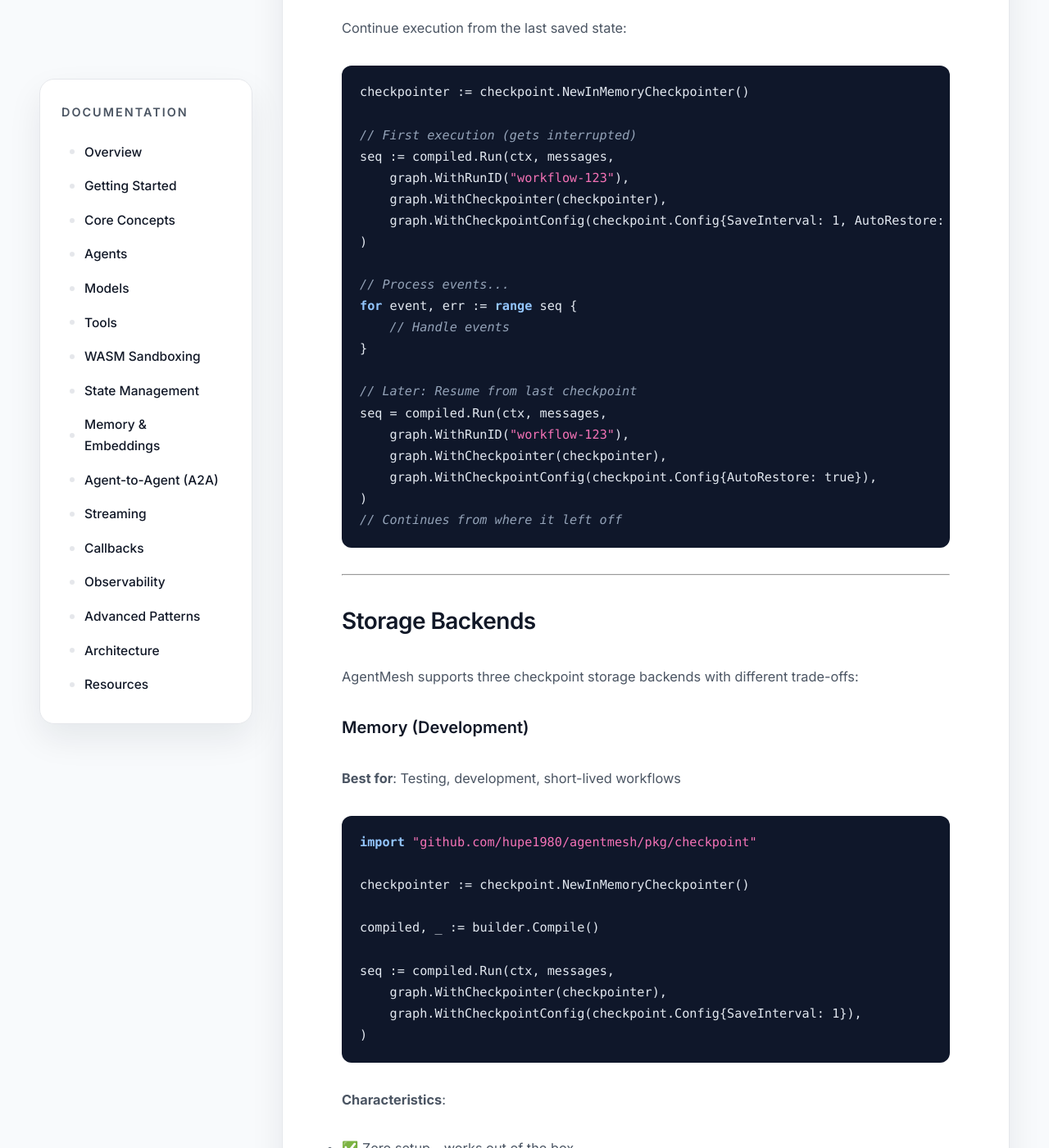
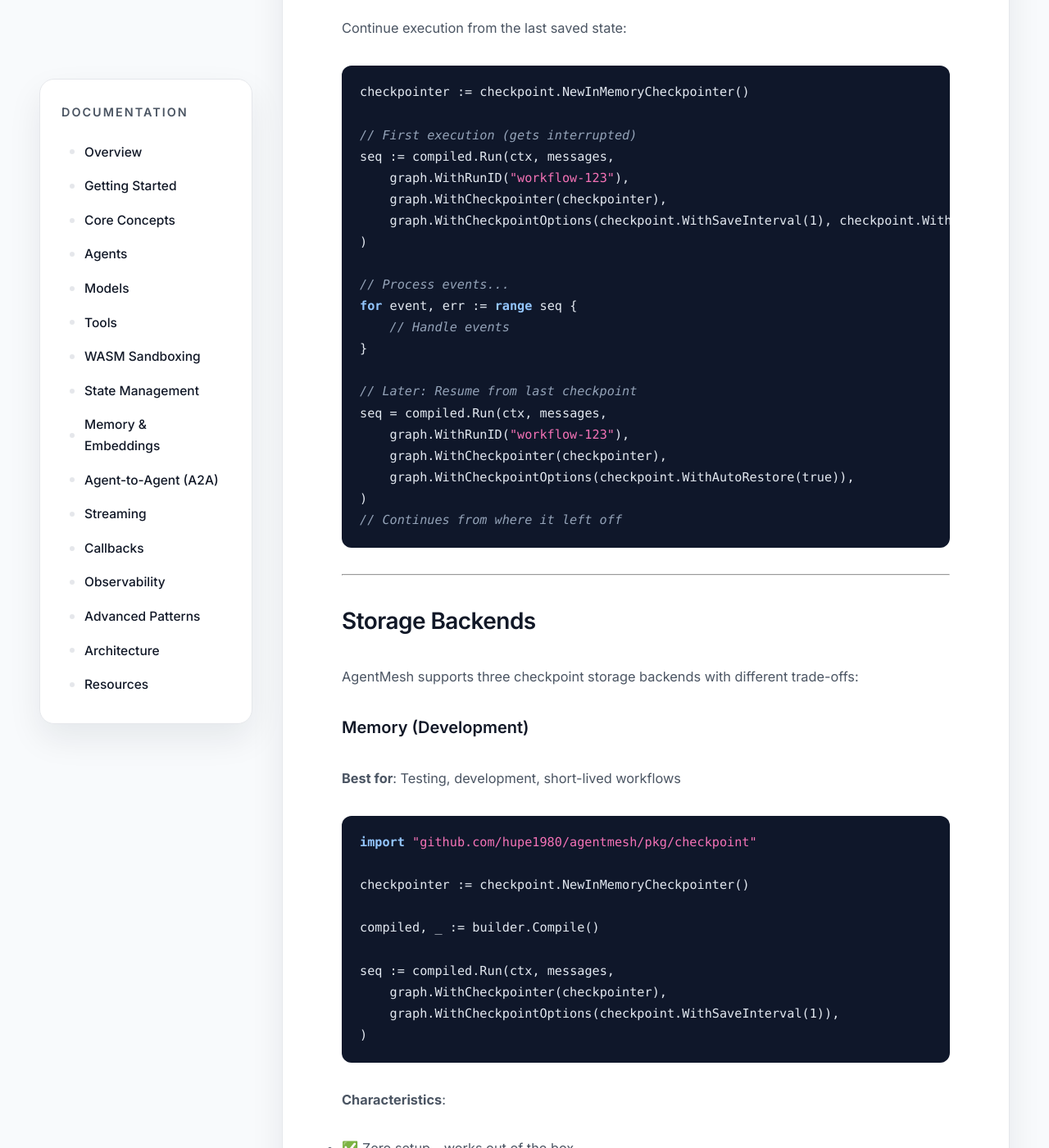
Before and after one commit to hupe1980/agentmesh, a Jekyll site: the page built from docs/checkpointing.md, in a window 1280 px wide and 1400 px high, scrolled down 4781 px. Shown: the whole window at 82% size. Built offline with Jekyll 4.4.1, drawn with Linux system fonts in a browser that asks for light colours; some of the changed text lies outside the part shown.

Commit message:
refactor(checkpoint): Replace CheckpointConfig with CheckpointOptions for improved configurability

````diff
--- a/docs/checkpointing.md
+++ b/docs/checkpointing.md
@@ -59,10 +59,10 @@ messages := []message.Message{
 seq := compiled.Run(ctx, messages,
     graph.WithCheckpointer(checkpointer),
     graph.WithRunID(runID),
-    graph.WithCheckpointConfig(checkpoint.Config{
-        SaveInterval: 1,  // Save every superstep
-        AutoRestore:  true,
-    }),
+    graph.WithCheckpointOptions(
+        checkpoint.WithSaveInterval(1),  // Save every superstep
+        checkpoint.WithAutoRestore(true),
+    ),
 )
 
 // Consume events
@@ -134,7 +134,7 @@ checkpointer := checkpoint.NewInMemoryCheckpointer()
 seq := compiled.Run(ctx, messages,
     graph.WithRunID("workflow-123"),
     graph.WithCheckpointer(checkpointer),
-    graph.WithCheckpointConfig(checkpoint.Config{SaveInterval: 1, AutoRestore: true}),
+    graph.WithCheckpointOptions(checkpoint.WithSaveInterval(1), checkpoint.WithAutoRestore(true)),
 )
 
 // Process events...
@@ -146,7 +146,7 @@ for event, err := range seq {
 seq = compiled.Run(ctx, messages,
     graph.WithRunID("workflow-123"),
     graph.WithCheckpointer(checkpointer),
-    graph.WithCheckpointConfig(checkpoint.Config{AutoRestore: true}),
+    graph.WithCheckpointOptions(checkpoint.WithAutoRestore(true)),
 )
 // Continues from where it left off
 ```
@@ -170,7 +170,7 @@ compiled, _ := builder.Compile()
 
 seq := compiled.Run(ctx, messages,
     graph.WithCheckpointer(checkpointer),
-    graph.WithCheckpointConfig(checkpoint.Config{SaveInterval: 1}),
+    graph.WithCheckpointOptions(checkpoint.WithSaveInterval(1)),
 )
 ```
 
@@ -199,7 +199,7 @@ func TestGraphCheckpointing(t *testing.T) {
     seq := compiled.Run(ctx, messages,
         graph.WithRunID("test-run"),
         graph.WithCheckpointer(checkpointer),
-        graph.WithCheckpointConfig(checkpoint.Config{SaveInterval: 1}),
+        graph.WithCheckpointOptions(checkpoint.WithSaveInterval(1)),
     )
 
     // Process events
@@ -241,7 +241,7 @@ compiled, _ := builder.Compile()
 
 seq := compiled.Run(ctx, messages,
     graph.WithCheckpointer(store),
-    graph.WithCheckpointConfig(checkpoint.Config{SaveInterval: 1}),
+    graph.WithCheckpointOptions(checkpoint.WithSaveInterval(1)),
 )
 ```
 
@@ -343,7 +343,7 @@ compiled, _ := builder.Compile()
 
 seq := compiled.Run(ctx, messages,
     graph.WithCheckpointer(store),
-    graph.WithCheckpointConfig(checkpoint.Config{SaveInterval: 1}),
+    graph.WithCheckpointOptions(checkpoint.WithSaveInterval(1)),
 )
 ```
 
@@ -442,14 +442,14 @@ compiled, _ := builder.Compile()
 seq := compiled.Run(ctx, messages,
     graph.WithRunID("secure-workflow"),
     graph.WithCheckpointer(checkpointer),
-    graph.WithCheckpointConfig(checkpoint.Config{SaveInterval: 1}),
+    graph.WithCheckpointOptions(checkpoint.WithSaveInterval(1)),
 )
 
 // Signatures are verified automatically on load
 seq = compiled.Run(ctx, messages,
     graph.WithRunID("secure-workflow"),
     graph.WithCheckpointer(checkpointer),
-    graph.WithCheckpointConfig(checkpoint.Config{AutoRestore: true}),
+    graph.WithCheckpointOptions(checkpoint.WithAutoRestore(true)),
 )
 // Fails if signature invalid or checkpoint modified
 ```
@@ -539,10 +539,10 @@ func main() {
     seq := compiled.Run(ctx, messages,
         graph.WithRunID(fmt.Sprintf("prod-%s", userID)),
         graph.WithCheckpointer(checkpointer),
-        graph.WithCheckpointConfig(checkpoint.Config{
-            SaveInterval: 1,
-            AutoRestore:  true,
-        }),
+        graph.WithCheckpointOptions(
+            checkpoint.WithSaveInterval(1),
+            checkpoint.WithAutoRestore(true),
+        ),
     )
 
     for event, err := range seq {
@@ -594,7 +594,7 @@ checkpointer := checkpoint.NewInMemoryCheckpointer()
 seq := compiled.Run(ctx, messages,
     graph.WithRunID("debug-run"),
     graph.WithCheckpointer(checkpointer),
-    graph.WithCheckpointConfig(checkpoint.Config{SaveInterval: 1}),
+    graph.WithCheckpointOptions(checkpoint.WithSaveInterval(1)),
 )
 
 // Process events
@@ -774,14 +774,14 @@ Balance between recovery granularity and overhead:
 compiled, _ := builder.Compile()
 seq := compiled.Run(ctx, messages,
     graph.WithCheckpointer(store),
-    graph.WithCheckpointConfig(checkpoint.Config{SaveInterval: 1}),  // Save every superstep
+    graph.WithCheckpointOptions(checkpoint.WithSaveInterval(1)),  // Save every superstep
 )
 
 // Coarse-grained (every 5 steps) - Better performance
 compiled, _ := builder.Compile()
 seq = compiled.Run(ctx, messages,
     graph.WithCheckpointer(store),
-    graph.WithCheckpointConfig(checkpoint.Config{SaveInterval: 5}),  // Save every 5 supersteps
+    graph.WithCheckpointOptions(checkpoint.WithSaveInterval(5)),  // Save every 5 supersteps
 )
 
 // Manual control - Checkpoint only at critical points
@@ -872,7 +872,7 @@ func executeWithCheckpointing(
     seq := compiled.Run(ctx, messages,
         graph.WithRunID(threadID),
         graph.WithCheckpointer(checkpointer),
-        graph.WithCheckpointConfig(checkpoint.Config{AutoRestore: true}),
+        graph.WithCheckpointOptions(checkpoint.WithAutoRestore(true)),
     )
 
     var result []message.Message
@@ -1377,7 +1377,7 @@ func executeWithRetry(
         seq := compiled.Run(ctx, messages,
             graph.WithRunID(threadID),
             graph.WithCheckpointer(checkpointer),
-            graph.WithCheckpointConfig(checkpoint.Config{AutoRestore: true}),
+            graph.WithCheckpointOptions(checkpoint.WithAutoRestore(true)),
         )
 
         var result []message.Message
````
Also changed, not shown: docs/state-management.md (+2 -2 lines), README.md, examples/checkpointing/README.md, examples/time_travel/README.md, 11 other files.
